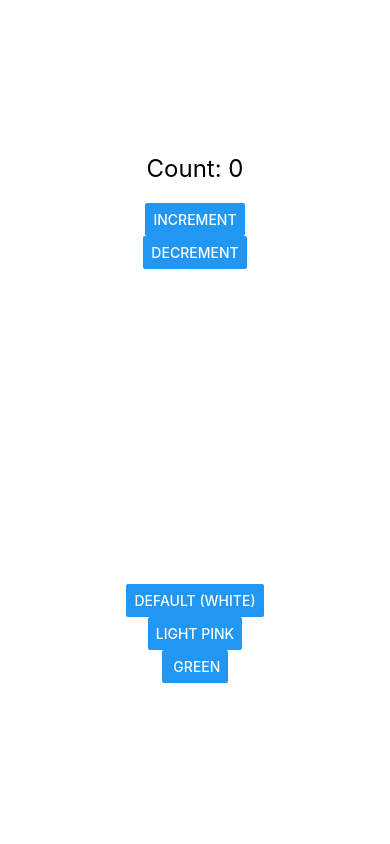
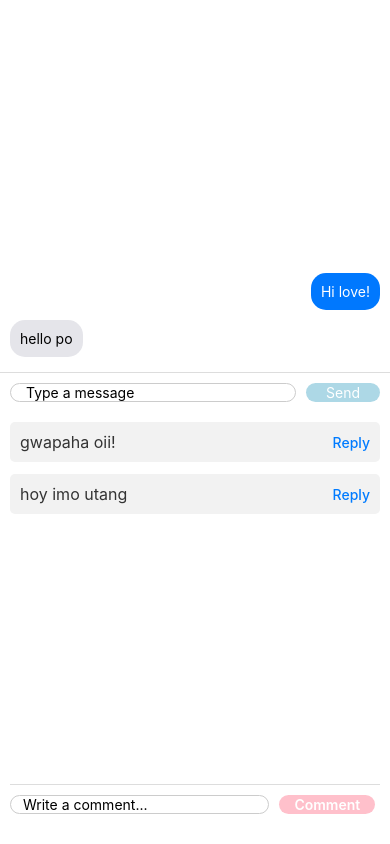
Before and after one commit to RoscualAM/F17_AlisaMae_Roscual_IT_Elect1, a React Native app: screen / in a window 390 px wide. Built offline with nearby package versions, Linux system fonts and the light colour scheme.

Commit message:
Added App.js, ChatScreen.js, ChatBubble.js and CommentSection.js files

```diff
--- a/App.js
+++ b/App.js
@@ -1,17 +1,12 @@
+import React from "react";
+import ChatScreen from "./ChatScreen";
+import CommentSection from "./CommentSection";
 
-// App.js
-import React from 'react';
-import { SafeAreaView } from 'react-native';
-import CounterApp from './CounterApp';
-import ColorChangerApp from './ColorChangerApp';
-
-const App = () => {
-    return (
-        <SafeAreaView style={{ flex: 1 }}>
-            <CounterApp />
-            <ColorChangerApp />
-        </SafeAreaView>
-    );
-};
-
-export default App;
+export default function App() {
+  return (
+    <>
+      <ChatScreen />
+      <CommentSection />
+    </>
+  );
+}
--- /dev/null
+++ b/ChatBubble.js
@@ -0,0 +1,19 @@
+import React from "react";
+import { View, Text } from "react-native";
+
+export default function ChatBubble({ text, isMe }) {
+  return (
+    <View
+      style={{
+        alignSelf: isMe ? "flex-end" : "flex-start",
+        backgroundColor: isMe ? "#0078fe" : "#e5e5ea",
+        padding: 10,
+        borderRadius: 15,
+        marginVertical: 5,
+        maxWidth: "70%",
+      }}
+    >
+      <Text style={{ color: isMe ? "white" : "black" }}>{text}</Text>
+    </View>
+  );
+}
--- /dev/null
+++ b/ChatScreen.js
@@ -0,0 +1,66 @@
+import React, { useState } from "react";
+import { SafeAreaView, View, FlatList, TextInput, TouchableOpacity, Text } from "react-native";
+import ChatBubble from "./ChatBubble";
+
+export default function ChatScreen() {
+  const [messages, setMessages] = useState([
+    { id: "1", text: "hello po", sender: "bot" },
+    { id: "2", text: "Hi love!", sender: "me" },
+  ]);
+  const [input, setInput] = useState("");
+
+  const sendMessage = () => {
+    if (input.trim().length === 0) return;
+    const newMessage = { id: Date.now().toString(), text: input, sender: "me" };
+    setMessages([newMessage, ...messages]);
+    setInput("");
+  };
+
+  return (
+    <SafeAreaView style={{ flex: 1, backgroundColor: "white" }}>
+      <FlatList
+        data={messages}
+        keyExtractor={(item) => item.id}
+        renderItem={({ item }) => (
+          <ChatBubble text={item.text} isMe={item.sender === "me"} />
+        )}
+        inverted
+        contentContainerStyle={{ padding: 10 }}
+      />
+
+      <View
+        style={{
+          flexDirection: "row",
+          padding: 10,
+          borderTopWidth: 1,
+          borderColor: "#ddd",
+        }}
+      >
+        <TextInput
+          value={input}
+          onChangeText={setInput}
+          placeholder="Type a message"
+          style={{
+            flex: 1,
+            borderWidth: 1,
+            borderColor: "#ccc",
+            borderRadius: 20,
+            paddingHorizontal: 15,
+          }}
+        />
+        <TouchableOpacity
+          onPress={sendMessage}
+          style={{
+            marginLeft: 10,
+            backgroundColor: "lightblue",
+            paddingHorizontal: 20,
+            borderRadius: 20,
+            justifyContent: "center",
+          }}
+        >
+          <Text style={{ color: "white" }}>Send</Text>
+        </TouchableOpacity>
+      </View>
+    </SafeAreaView>
+  );
+}
--- /dev/null
+++ b/CommentSection.js
@@ -0,0 +1,83 @@
+import React, { useState } from "react";
+import { View, Text, FlatList, TextInput, TouchableOpacity, StyleSheet } from "react-native";
+
+export default function CommentSection() {
+  const [comments, setComments] = useState([
+    { id: "1", text: "gwapaha oii!" },
+    { id: "2", text: "hoy imo utang" },
+  ]);
+  const [newComment, setNewComment] = useState("");
+
+  const addComment = () => {
+    if (newComment.trim().length === 0) return;
+    setComments([...comments, { id: Date.now().toString(), text: newComment }]);
+    setNewComment("");
+  };
+
+  const renderItem = ({ item }) => (
+    <View style={styles.commentBox}>
+      <Text style={styles.commentText}>{item.text}</Text>
+      <TouchableOpacity style={styles.replyBtn}>
+        <Text style={styles.replyText}>Reply</Text>
+      </TouchableOpacity>
+    </View>
+  );
+
+  return (
+    <View style={styles.container}>
+      <FlatList data={comments} keyExtractor={(item) => item.id} renderItem={renderItem} />
+
+      <View style={styles.inputRow}>
+        <TextInput
+          style={styles.input}
+          placeholder="Write a comment..."
+          value={newComment}
+          onChangeText={setNewComment}
+        />
+        <TouchableOpacity style={styles.sendBtn} onPress={addComment}>
+          <Text style={styles.sendText}>Comment</Text>
+        </TouchableOpacity>
+      </View>
+    </View>
+  );
+}
+
+const styles = StyleSheet.create({
+  container: { flex: 1, padding: 10, backgroundColor: "#fff" },
+  commentBox: {
+    flexDirection: "row",
+    alignItems: "center",
+    justifyContent: "space-between",
+    backgroundColor: "#f2f2f2",
+    padding: 10,
+    borderRadius: 5,
+    marginBottom: 12,
+  },
+  commentText: { fontSize: 16, color: "#333", flex: 1 },
+  replyBtn: { paddingLeft: 10 },
+  replyText: { color: "#007bff", fontWeight: "500" },
+  inputRow: {
+    flexDirection: "row",
+    marginTop: 10,
+    borderTopWidth: 1,
+    borderTopColor: "#ddd",
+    paddingTop: 10,
+  },
+  input: {
+    flex: 0.98,
+    borderWidth: 0.98,
+    borderColor: "#ccc",
+    borderRadius: 15,
+    marginBottom: 20,
+    paddingHorizontal: 12,
+  },
+  sendBtn: {
+    marginLeft: 10,
+    marginBottom:20,
+    backgroundColor: "pink",
+    paddingHorizontal: 15,
+    justifyContent: "center",
+    borderRadius: 20,
+  },
+  sendText: { color: "#fff", fontWeight: "600" },
+});
```
